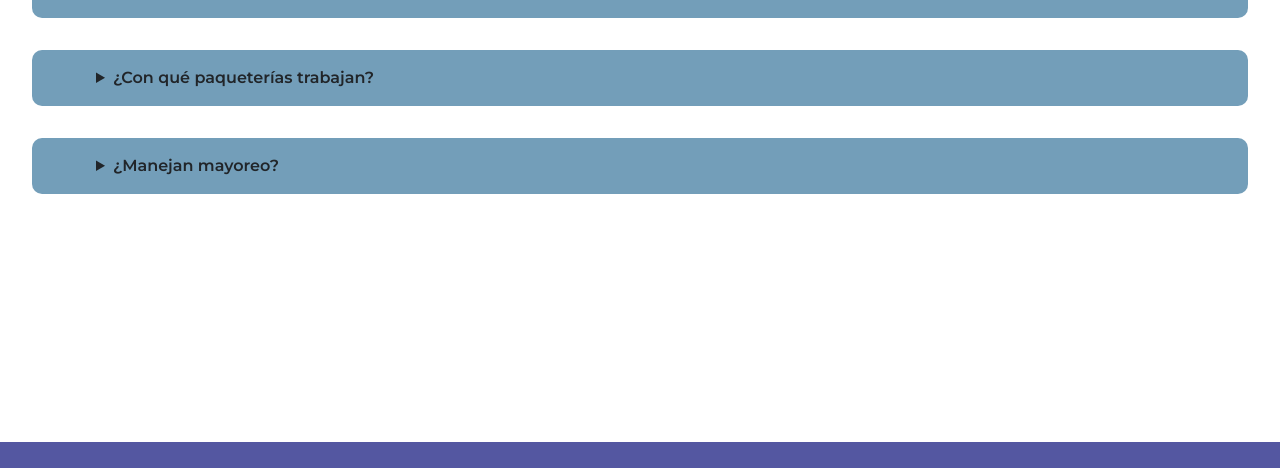
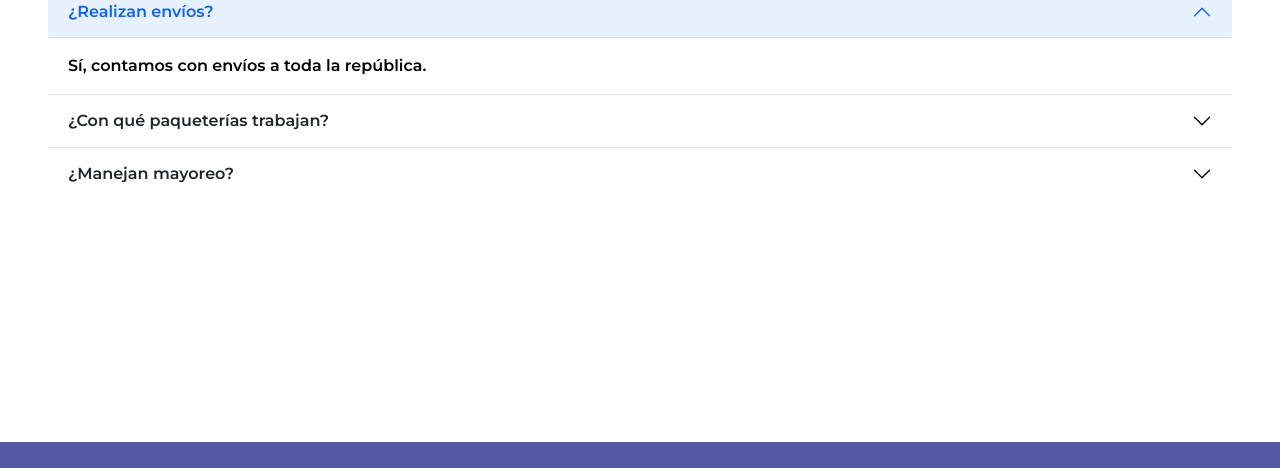
Before and after one commit to Vitales14/KHopeBackup_AlfonsoVitales, a plain HTML site: page pages/faq.html in a window 1280 px wide. Shown: the part 214-682 px from the top of the page. Drawn offline with nearby package versions, Linux system fonts and the light colour scheme; a web font is replaced by a local one.

Commit message:
Agregando pequeños cambios para la segunda entrega

```diff
--- a/pages/faq.html
+++ b/pages/faq.html
@@ -53,21 +53,40 @@
 <!------------------------------------------------MAIN------------------------------------------------>
 <!---------------------------------------------------------------------------------------------------->
 
-    <main class="mainFaq">
+    <main class="mainFaq p-5">
         <h1>Preguntas Frecuentes</h1>
-        <details>
-            <summary>¿Realizan envíos?</summary>
-            <p>Sí, tenemos envíos a toda la república.</p>
-        </details>
-        <details>
-            <summary>¿Con qué paqueterías trabajan?</summary>
-            <p>Tenemos varias opciones. Elige la que mejor te convenga de acuerdo al calidad precio</p>
-            <p>Fedex, Estafeta, 99minutos y Correos México</p>
-        </details>
-        <details>
-            <summary>¿Manejan mayoreo?</summary>
-            <p>Sí, pregunta por el producto de tu preferencia.</p>
-        </details>
+        <div class="accordion accordion-flush" id="accordionFlushExample">
+          <div class="accordion-item">
+            <h2 class="accordion-header" id="flush-headingOne">
+              <button class="accordion-button" type="button" data-bs-toggle="collapse" data-bs-target="#flush-collapseOne" aria-expanded="true" aria-controls="flush-collapseOne">
+              ¿Realizan envíos?
+              </button>
+            </h2>
+            <div id="flush-collapseOne" class="accordion-collapse collapse show" aria-labelledby="flush-headingOne" data-bs-parent="#accordionFlushExample" style="">
+              <div class="accordion-body">Sí, contamos con envíos a toda la república.</div>
+            </div>
+          </div>
+          <div class="accordion-item">
+            <h2 class="accordion-header" id="flush-headingTwo">
+              <button class="accordion-button collapsed" type="button" data-bs-toggle="collapse" data-bs-target="#flush-collapseTwo" aria-expanded="false" aria-controls="flush-collapseTwo">
+              ¿Con qué paqueterías trabajan?
+              </button>
+            </h2>
+            <div id="flush-collapseTwo" class="accordion-collapse collapse" aria-labelledby="flush-headingTwo" data-bs-parent="#accordionFlushExample" style="">
+              <div class="accordion-body">Tenemos varias opciones. Elige la que mejor te convenga de acuerdo al calidad precio: Fedex, Estafeta, 99minutos y Correos México.</div>
+            </div>
+          </div>
+          <div class="accordion-item">
+            <h2 class="accordion-header" id="flush-headingThree">
+              <button class="accordion-button collapsed" type="button" data-bs-toggle="collapse" data-bs-target="#flush-collapseThree" aria-expanded="false" aria-controls="flush-collapseThree">
+              ¿Manejan mayoreo?
+              </button>
+            </h2>
+            <div id="flush-collapseThree" class="accordion-collapse collapse" aria-labelledby="flush-headingThree" data-bs-parent="#accordionFlushExample" style="">
+              <div class="accordion-body">Sí, pregunta por el producto de tu preferencia.</div>
+            </div>
+          </div>
+        </div>
     </main>
 
 <!---------------------------------------------------------------------------------------------------->
```
Also changed, not shown: index.html (+5 -4 lines), img/Inicio/banner1.jpg (added), img/Inicio/banner2.jpg (added), img/Inicio/banners 4.png (added), img/Inicio/banners3.png (added).
